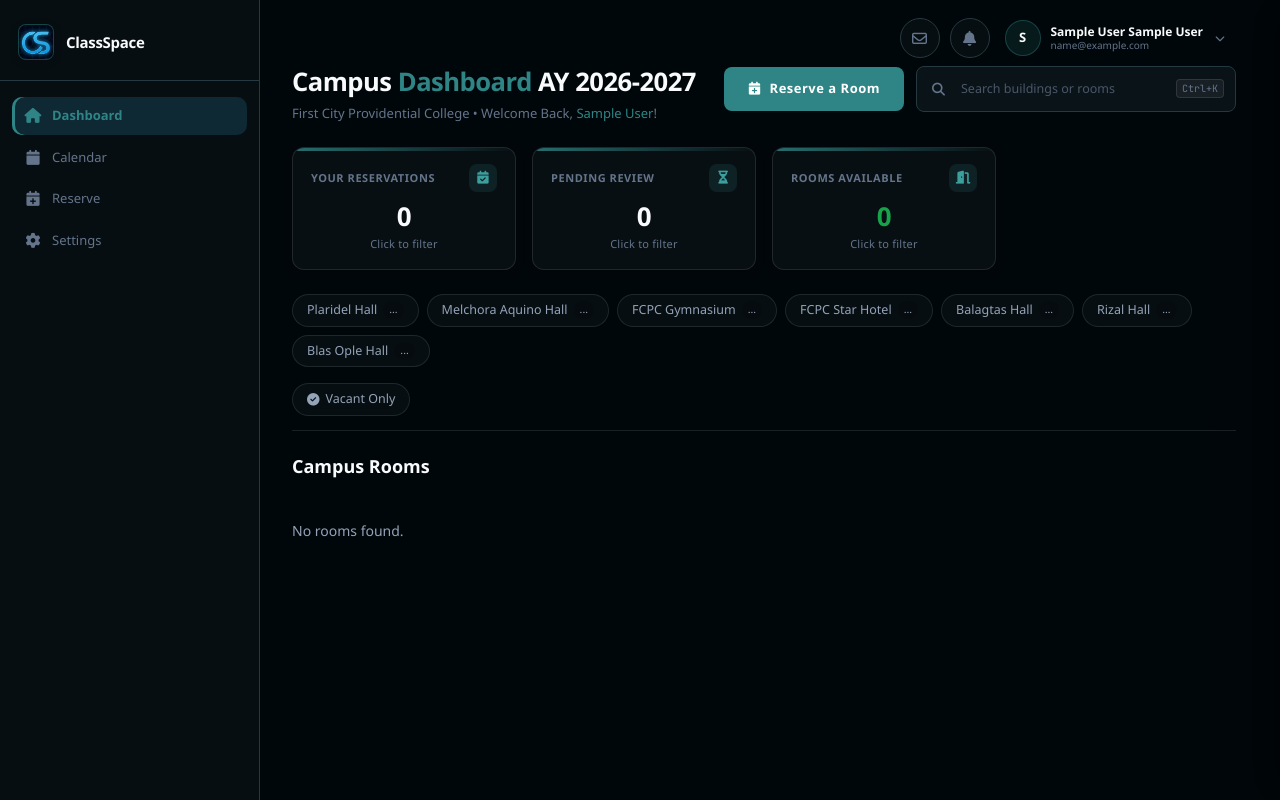
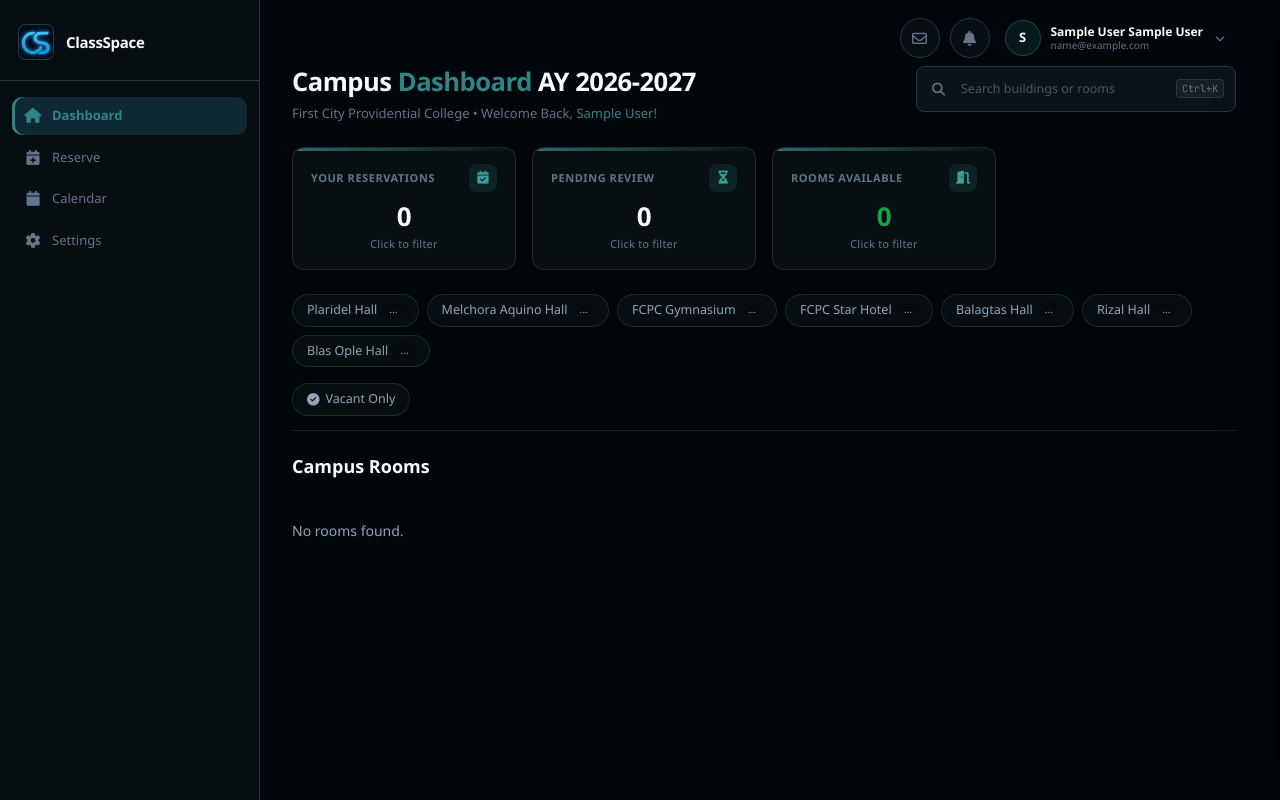
Before and after one commit to jhusnine/Class-space, a PHP site: page /app/views/user_homepage_view.php in a window 1280 px wide. Run offline with PHP 8.4, Linux system fonts and the light colour scheme; the visitor is signed in with stand-in values (Sample User, id 1); data that the repository does not hold is empty.

Commit message:
refactor(nav): remove dashboard reserve button and place Reserve tab above Calendar in sidebar

```diff
--- a/app/views/partials/user_sidebar.php
+++ b/app/views/partials/user_sidebar.php
@@ -47,15 +47,15 @@ if (!isset($activeTab) || empty($activeTab)) {
             </a>
         </li>
         <li class="nav-item">
+            <a href="reserve_view.php" class="nav-link <?= $activeTab === 'reserve' ? 'active' : '' ?>">
+                <i class="fas fa-calendar-plus" aria-hidden="true"></i>
+                <span>Reserve</span>
+            </a>
+        </li>
+        <li class="nav-item">
             <a href="calendar_view.php" class="nav-link <?= $activeTab === 'calendar' ? 'active' : '' ?>">
                 <i class="fas fa-calendar" aria-hidden="true"></i>
                 <span>Calendar</span>
-            </a>
-        </li>
-        <li class="nav-item">
-            <a href="reserve_view.php" class="nav-link <?= $activeTab === 'reserve' ? 'active' : '' ?>">
-                <i class="fas fa-calendar-plus" aria-hidden="true"></i>
-                <span>Reserve</span>
             </a>
         </li>
         <li class="nav-item">
--- a/app/views/user_homepage_view.php
+++ b/app/views/user_homepage_view.php
@@ -55,10 +55,6 @@
             </div>
 
             <div class="header-actions">
-                <a href="reserve_view.php" class="btn-primary dashboard-primary-action">
-                    <i class="fas fa-calendar-plus" aria-hidden="true"></i>
-                    <span>Reserve a Room</span>
-                </a>
                 <div class="search-bar">
                     <i class="fas fa-search search-icon-inside" aria-hidden="true"></i>
                     <input type="text" id="search-input" class="search-input"
```
